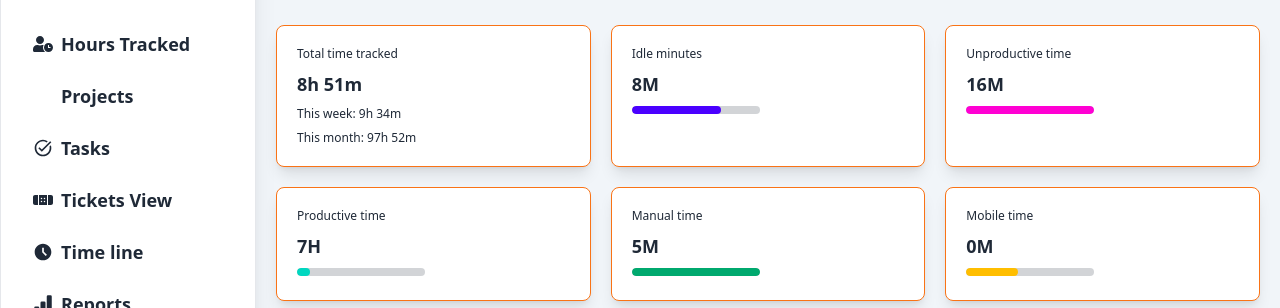
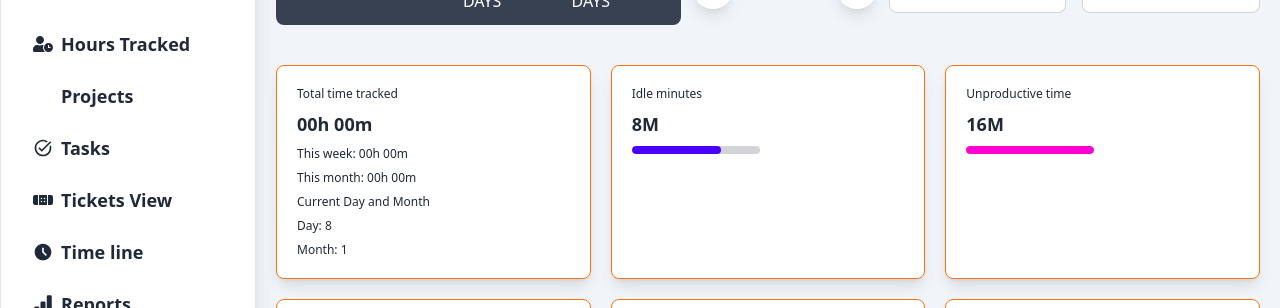
Before and after one commit to SaifulIslamsakil/Time-Doctor, a React (Vite) app: page /Dashboard in a window 1280 px wide. Shown: the part 269-577 px from the top of the page. Built offline with nearby package versions, Linux system fonts and the light colour scheme; no server answers; sample sign-in values are in the browser's storage; some icons are missing.

Commit message:
added to time functinlaty

```diff
--- a/package.json
+++ b/package.json
@@ -20,6 +20,7 @@
     "react-dnd-html5-backend": "^16.0.1",
     "react-dom": "^18.2.0",
     "react-hook-form": "^7.49.2",
+    "react-hot-toast": "^2.4.1",
     "react-icons": "^4.12.0",
     "react-router-dom": "^6.21.1",
     "sort-by": "^1.2.0",
--- a/src/Pages/Dashboard/Dashboard.jsx
+++ b/src/Pages/Dashboard/Dashboard.jsx
@@ -1,13 +1,36 @@
 import { NavLink } from "react-router-dom";
-import { SiSimilarweb } from "react-icons/si";
+import { SiSimilarweb} from "react-icons/si";
 import { FaPlay } from "react-icons/fa";
 import { FaStopCircle } from "react-icons/fa";
-import { useEffect, useState } from "react";
+import { useContext, useEffect, useState } from "react";
 import { GrPowerReset } from "react-icons/gr";
+import UseAxiosPublic from "../../Hooks/UseAxiosPublic";
+import { AuthContext } from "../../Provider/Provider";
+import toast, { Toaster } from "react-hot-toast";
+import { useQuery } from "@tanstack/react-query";
+
 const Dashboard = () => {
     const [time, setTime] = useState(0)
     const [isRuning, setIsRuning] = useState(false)
+    const AxiosPublice = UseAxiosPublic()
+    const { user } = useContext(AuthContext)
+    // Get the current date
+    const currentDate = new Date();
+    // Extract the day and month from the current date
+    const day = currentDate.getDate(); // Get the day of the month (1-31)
+    const month = currentDate.getMonth() + 1; // Get the month (0-11) and add 1 to display (1-12)
 
+    // data get to serersite useing by tanstak quray and axios
+
+    const { data = [], refetch } = useQuery({
+        queryKey: ["Hours-Tracked"],
+        queryFn: async () => {
+            const res = await AxiosPublice.get("/Hours-Tracked")
+            return res.data
+        }
+    })
+
+// timer
 
     useEffect(() => {
         let timer;
@@ -23,18 +46,50 @@ const Dashboard = () => {
         setIsRuning(!isRuning)
     }
 
+    // data post on server Site
+
     const resetTimer = () => {
         setTime(0)
         setIsRuning(false)
+        const ssd = {
+            userEmail: user?.email,
+            time: time
+        }
+        AxiosPublice.post("/Hours-Tracked", ssd)
+            .then(res => {
+                if (res.data?.acknowledged) {
+                    toast.success('Your work Successfully Added !')
+                    refetch()
+                }
+            })
+
     }
+    // convat to formentTime
+
     const formentTime = (timeInSeconds) => {
         const hours = Math.floor(timeInSeconds / 3600);
         const minutes = Math.floor((timeInSeconds % 3600) / 60);
         const seconds = timeInSeconds % 60;
         return `${String(hours).padStart(2, '0')}:${String(minutes).padStart(2, '0')}:${String(seconds).padStart(2, '0')}`;
     }
+
+    //  total Seconds
+
+    const totalSeconds = data.reduce((accumulator, currentValue) => {
+        return accumulator + currentValue?.time;
+    }, 0);
+
+    // convart to hours and minutes
+
+    const currentValue = (totalSeconds) => {
+        const hours = Math.floor(totalSeconds / 3600);
+        const minutes = Math.floor((totalSeconds % 3600) / 60);
+        return ` ${String(hours).padStart(2, '0')}h  ${String(minutes).padStart(2, '0')}m`;
+    };
+
     return (
         <div className=" space-y-10">
+            <Toaster />
             <div className=" flex gap-3 items-center justify-between">
                 <div className=" bg-gray-700 p-3 flex gap-5 text-white rounded-lg">
                     <p>  <NavLink to="/"
@@ -63,7 +118,7 @@ const Dashboard = () => {
                     </NavLink></p>
                 </div>
                 <div className=" flex gap-3 items-center">
-                    <p onClick={Timer} className=" w-10 h-10 hover:w-12 hover:h-12 hover:text-2xl hover:duration-300 text-xl rounded-full shadow-lg text-orange-400 flex justify-center items-center bg-white"> {!isRuning ?<FaPlay />:<FaStopCircle />}</p>
+                    <p onClick={Timer} className=" w-10 h-10 hover:w-12 hover:h-12 hover:text-2xl hover:duration-300 text-xl rounded-full shadow-lg text-orange-400 flex justify-center items-center bg-white"> {!isRuning ? <FaPlay /> : <FaStopCircle />}</p>
                     <p className=" text-xl font-bold">{formentTime(time)}</p>
                     <p onClick={resetTimer} className="w-10 h-10 hover:w-12 hover:h-12 hover:text-2xl hover:duration-300 text-xl rounded-full shadow-lg text-orange-400 flex justify-center items-center bg-white "> <GrPowerReset /></p>
                 </div>
@@ -90,9 +145,13 @@ const Dashboard = () => {
             <div className=" grid md:grid-cols-2 lg:grid-cols-3 gap-5 ">
                 <div className="  border bg-white p-5 text-xs space-y-2 rounded-lg shadow-lg border-orange-500">
                     <p>Total time tracked</p>
-                    <h6 className=" text-lg font-semibold">8h 51m</h6>
-                    <p>This week: 9h 34m</p>
-                    <p>This month: 97h 52m</p>
+                    <h6 className=" text-lg font-semibold">{currentValue(totalSeconds)}</h6>
+                    <p>This week: {currentValue(totalSeconds)}</p>
+                    <p>This month: {currentValue(totalSeconds)}</p>
+                    <h1>Current Day and Month</h1>
+                    <p>Day: {day}</p>
+                    <p>Month: {month}</p>
+
                 </div>
                 <div className=" border bg-white p-5 text-xs space-y-2 rounded-lg shadow-lg border-orange-500">
                     <p>Idle minutes</p>
@@ -104,6 +163,7 @@ const Dashboard = () => {
                     <p>Unproductive time</p>
                     <h6 className=" text-lg font-semibold">16M</h6>
                     <progress className="progress progress-secondary w-32" value="100" max="100"></progress>
+
                 </div>
 
                 <div className=" border bg-white p-5 text-xs space-y-2 rounded-lg shadow-lg border-orange-500">
--- a/src/Private/Private.jsx
+++ b/src/Private/Private.jsx
@@ -6,7 +6,7 @@ import { Navigate, useLocation } from "react-router-dom";
 const Private = ({children}) => {
     const {lodding, user} = useContext(AuthContext)
     const location = useLocation()
-    console.log(location)
+
     if(lodding){
         return <span className="loading loading-bars loading-lg"></span>
     }
--- a/src/Provider/Provider.jsx
+++ b/src/Provider/Provider.jsx
@@ -19,7 +19,7 @@ const Provider = ({children}) => {
     }
     useEffect(() => {
         const unSubcribe = onAuthStateChanged(Auth, currenUser => {
-            console.log(currenUser)
+
             setUser(currenUser)
             setLodding(false)
         })
```
Also changed, not shown: 1 other file (tests, documents, lock files or other folders).
